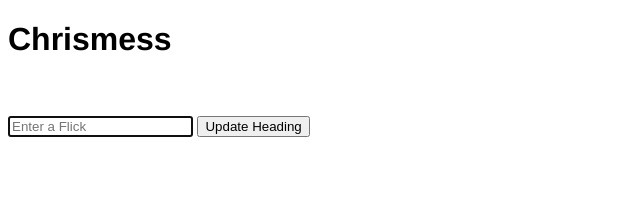
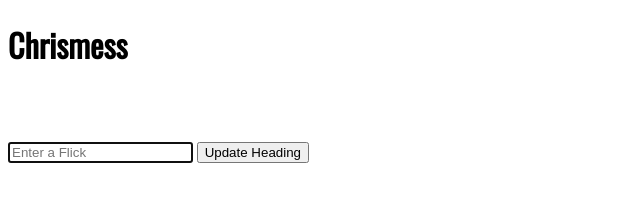
Before and after one commit to kiffmejs/Chrismess, a plain HTML site: page index.html in a window 1280 px wide. Shown: the whole page, without its empty margins (0-640 px from the left). Drawn offline with nearby package versions, Linux system fonts and the light colour scheme.

Commit message:
Add Oswald typeface

```diff
--- a/index.css
+++ b/index.css
@@ -1,3 +1,6 @@
+@import url('https://fonts.googleapis.com/css?family=Oswald');
+
+
 body {
-    font-family: Helvetica, Arial, sans-serif;
+    font-family: Oswald, Helvetica, Arial, sans-serif;
 }
```
